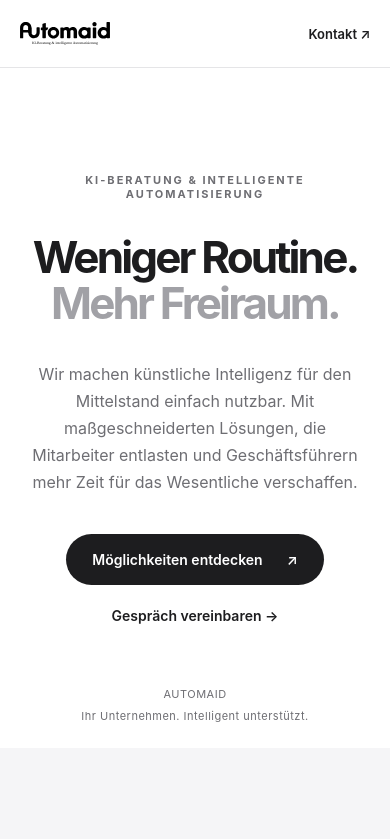
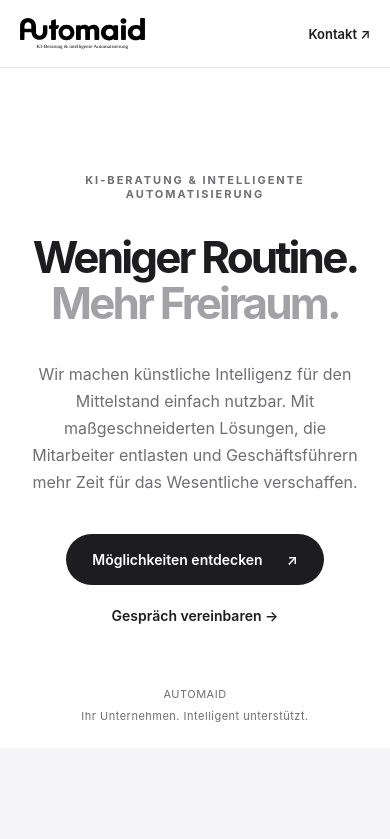
Before and after one commit to automaidai/automaid-website, a Next.js app: page / in a window 390 px wide. Shown: the top 839 px of the page. Built offline with nearby package versions, Linux system fonts and the light colour scheme.

Commit message:
Increase header logo to 150px desktop and 125px mobile

```diff
--- a/app/globals.css
+++ b/app/globals.css
@@ -74,8 +74,8 @@ section {
 
 .site-header .brand-logo {
   display: block;
-  width: 105px;
-  height: 30px;
+  width: 150px;
+  height: auto;
   object-fit: contain;
   object-position: left center;
   filter: brightness(0);
@@ -638,8 +638,7 @@ section {
   }
 
   .site-header .brand-logo {
-    width: 90px;
-    height: 26px;
+    width: 125px;
   }
 
   .nav-links {
```
